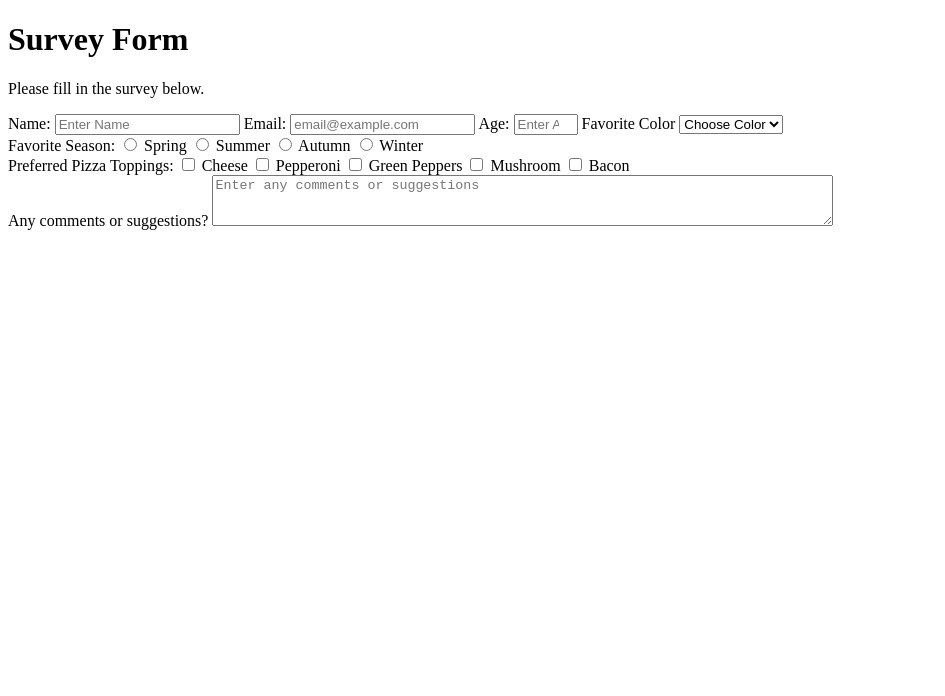
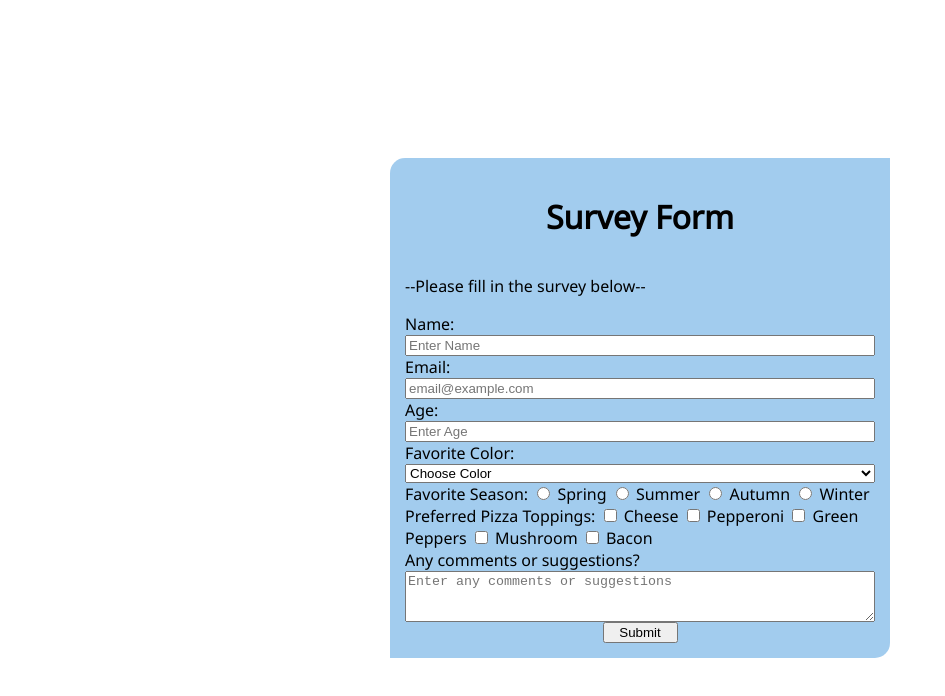
Before and after one commit to mccartneyj2009/freeCodeCamp-Responsive-Web-Design-Projects, a plain HTML site: page freeCodeCamp - Survey Form/index.html in a window 1280 px wide. Shown: the whole page, without its empty margins (0-945 px from the left). Drawn offline with Linux system fonts and the light colour scheme.

Commit message:
Modifications to HTML and the start of the CSS.

```diff
--- a/freeCodeCamp - Survey Form/index.html
+++ b/freeCodeCamp - Survey Form/index.html
@@ -3,16 +3,17 @@
   <head>
     <meta charset="UTF-8" />
     <meta name="viewport" content="width=device-width, initial-scale=1.0" />
+    <link rel="stylesheet" href="style.css" />
     <title>Survery Form</title>
   </head>
   <body>
     <!--Form start-->
-    <form action="" id="survey-form">
+    <form action="submit" id="survey-form">
       <div id="title">
         <h1>Survey Form</h1>
       </div>
       <p id="description">
-        Please fill in the survey below.
+        --Please fill in the survey below--
       </p>
       <!--Name Section-->
       <label for="namebox">Name:</label>
@@ -46,7 +47,7 @@
         max="120"
       />
       <!--Dropdown Section-->
-      <label for="favorite-color"> Favorite Color</label>
+      <label for="favorite-color"> Favorite Color:</label>
       <select name="favorite-color" id="dropdown">
         <option disabled selected>Choose Color</option>
         <option value="red">Red</option>
@@ -107,6 +108,7 @@
         placeholder="Enter any comments or suggestions"
       ></textarea>
       <!--Submit Button Section-->
+      <button id="submit-btn" type="submit">Submit</button>
     </form>
 
     <!--freeCodeCamp CDN-->
--- a/freeCodeCamp - Survey Form/style.css
+++ b/freeCodeCamp - Survey Form/style.css
@@ -0,0 +1,37 @@
+@import url("https://fonts.googleapis.com/css?family=Noto+Sans&display=swap");
+
+html {
+  height: 100%;
+}
+
+body {
+  height: 100%;
+  box-sizing: border-box;
+  font-family: "Noto Sans", sans-serif;
+  display: flex;
+  flex-direction: column;
+  align-items: center;
+  justify-content: center;
+}
+
+#survey-form {
+  display: flex;
+  flex-direction: column;
+  box-sizing: border-box;
+  max-width: 500px;
+  margin: 20px;
+  padding: 15px;
+  background-color: #8ec2ebd2;
+  border-top-left-radius: 15px;
+  border-bottom-right-radius: 15px;
+}
+
+#title {
+  text-align: center;
+}
+
+#submit-btn {
+  max-width: 100px;
+  min-width: 75px;
+  align-self: center;
+}
```
